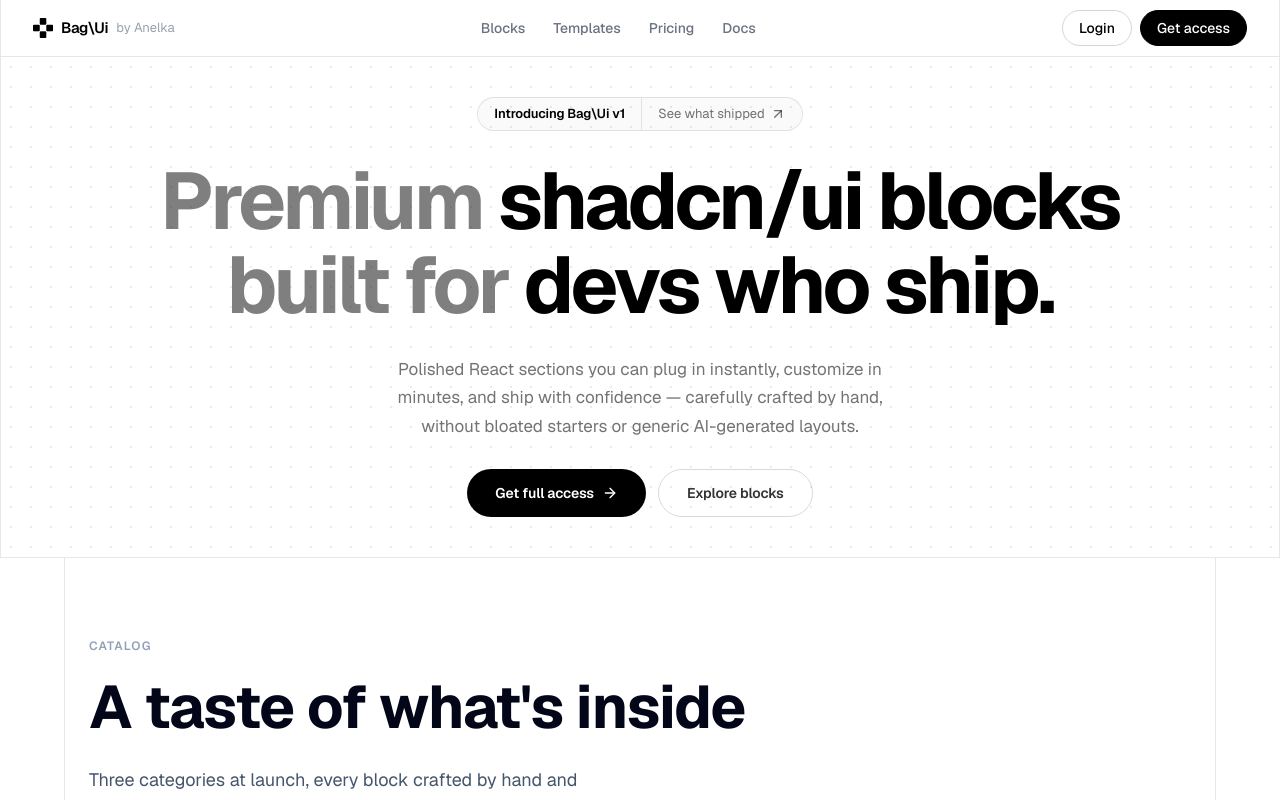
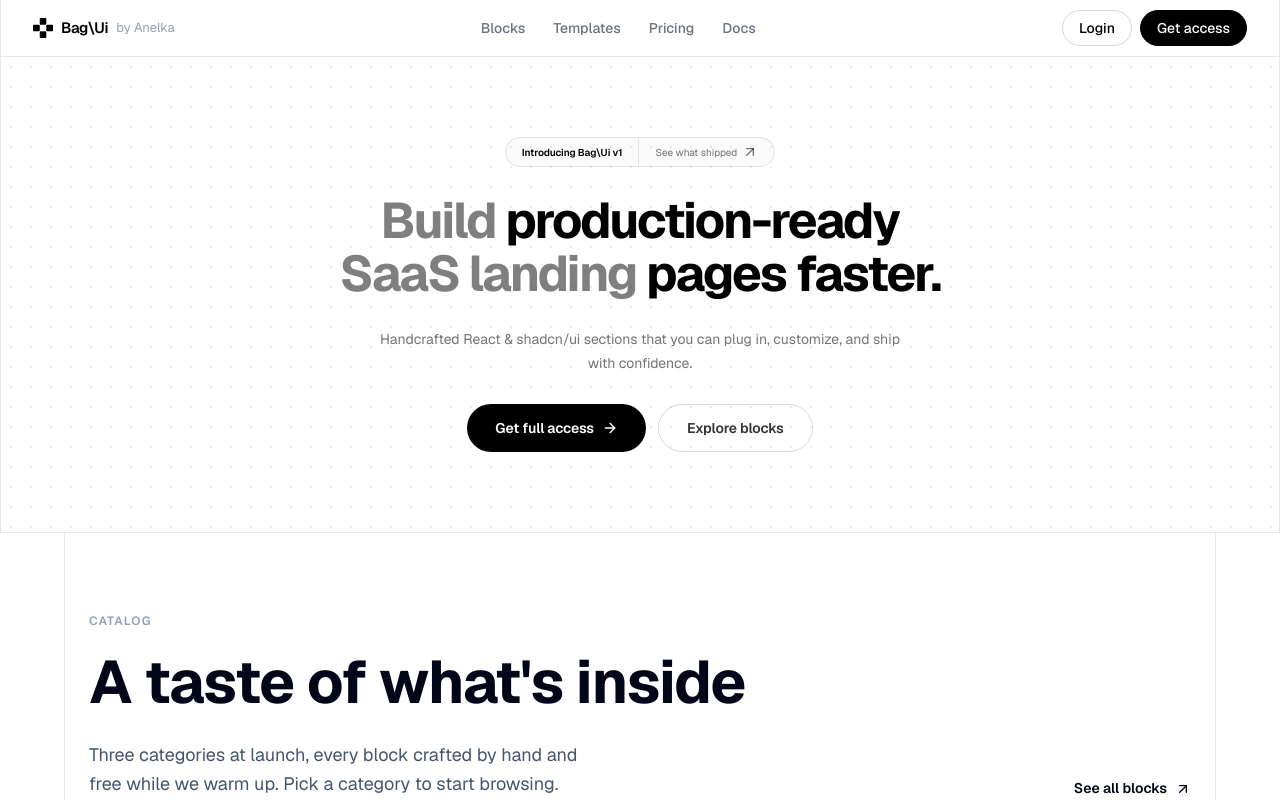
Before and after one commit to anelkabag/bag-ui, a Next.js app: page / in a window 1280 px wide. Shown: the top 800 px of the page. Built offline with nearby package versions, Linux system fonts and the light colour scheme.

Commit message:
update hero section

```diff
--- a/components/Hero.tsx
+++ b/components/Hero.tsx
@@ -56,17 +56,20 @@ const fadeUp = (delay = 0) => ({
 export default function Hero() {
   return (
     <section className="relative">
-            <div className="max-w-7xl mx-auto px-6 pt-10 border-x border-gray-200 " style={{
+      <div
+        className="max-w-7xl mx-auto px-6 pt-10 border-x border-gray-200 "
+        style={{
           background: `
                   radial-gradient(circle, rgba(0,0,0,0.08) 1px, transparent 1px)
                 `,
           backgroundSize: "20px 20px",
           backgroundColor: "#ffffff",
-            }}>
+        }}
+      >
         {/* DotGrid removed - using background pattern instead */}
 
         {/* CENTERED CONTENT */}
-                <div className="relative z-10 flex-1 flex flex-col items-center justify-center px-6 text-center gap-7">
+        <div className="relative flex-1 flex flex-col items-center justify-center px-12 text-center gap-7 p-10">
           {/* Badge */}
           <motion.div {...fadeUp(0.05)}>
             <div
@@ -80,7 +83,7 @@ export default function Hero() {
               <span
                 style={{
                   padding: "6px 16px",
-                      fontSize: "13px",
+                  fontSize: "10px",
                   fontWeight: 600,
                   color: "#000",
                   borderRight: "1px solid rgba(0,0,0,0.1)",
@@ -93,7 +96,7 @@ export default function Hero() {
                 href="/changelog"
                 style={{
                   padding: "6px 16px",
-                                    fontSize: "13px",
+                  fontSize: "10px",
                   color: "rgba(0,0,0,0.55)",
                   display: "inline-flex",
                   alignItems: "center",
@@ -112,7 +115,7 @@ export default function Hero() {
           <motion.h1
             {...fadeUp(0.13)}
             style={{
-                            fontSize: "clamp(36px, 7.8vw, 80px)",
+              fontSize: "clamp(36px, 7.8vw, 50px)",
               fontWeight: 700,
               lineHeight: 1.05,
               letterSpacing: "-0.04em",
@@ -120,25 +123,24 @@ export default function Hero() {
               margin: 0,
             }}
           >
-                        Premium <span style={{ color: "#000" }}>shadcn/ui blocks</span>
+            Build <span style={{ color: "#000" }}>production-ready</span>
             <br />
-                        built for <span style={{ color: "#000" }}>devs who ship.</span>
+            SaaS landing <span style={{ color: "#000" }}>pages faster.</span>
           </motion.h1>
 
           {/* Subtext */}
           <motion.p
             {...fadeUp(0.22)}
             style={{
-                            fontSize: "clamp(14px, 1.5vw, 17px)",
+              fontSize: "clamp(14px, 1.5vw, 10px)",
               color: "rgba(0,0,0,0.55)",
               lineHeight: 1.7,
               maxWidth: "540px",
               margin: 0,
             }}
           >
-                        Polished React sections you can plug in instantly, customize in
-                        minutes, and ship with confidence — carefully crafted by hand,
-                        without bloated starters or generic AI-generated layouts.
+            Handcrafted React & shadcn/ui sections that you can plug in,
+            customize, and ship with confidence.
           </motion.p>
 
           {/* CTAs */}
```
Lines whose indentation alone changed are shown as unchanged.
